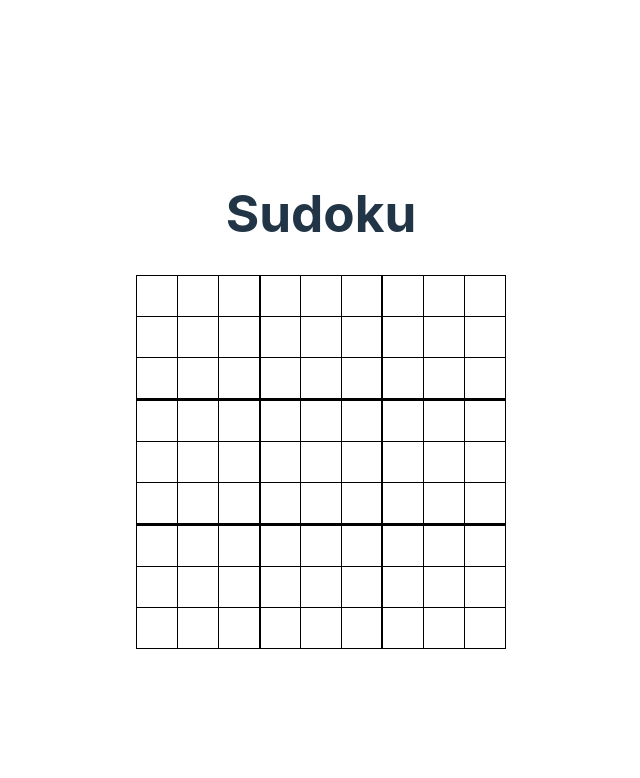
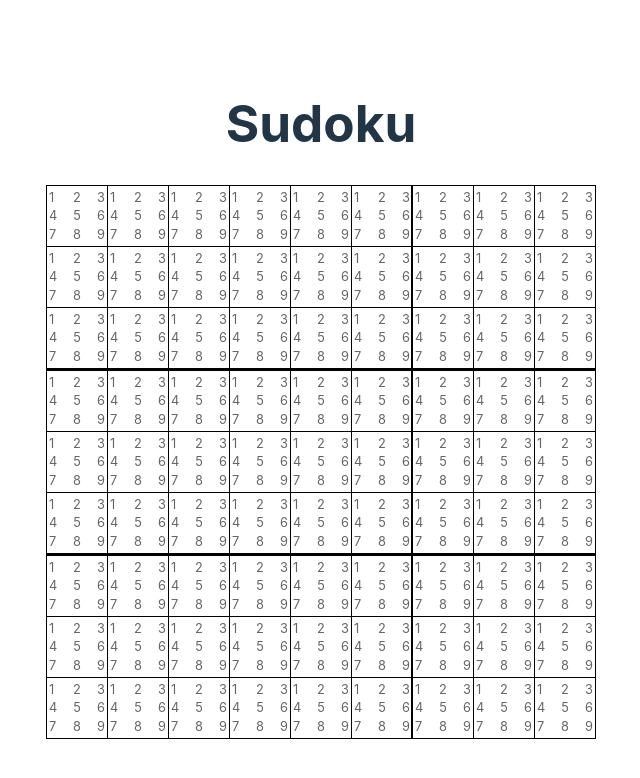
Before and after one commit to alebrozzo/SudokuHelper, a React (Vite) app: page / in a window 1280 px wide. Shown: the top 778 px of the page, without its empty margins (319-959 px from the left). Built offline with nearby package versions, Linux system fonts and the light colour scheme.

Commit message:
Add pencil marks and cell container for Sudoku grid

```diff
--- a/src/components/SudokuBoard.css
+++ b/src/components/SudokuBoard.css
@@ -53,3 +53,79 @@
 .sudoku-row:nth-child(6) {
   border-bottom: 2px solid #000;
 }
+
+.cell-container {
+  position: relative;
+  width: 60px;
+  height: 60px;
+}
+
+.pencil-marks {
+  position: absolute;
+  top: 0;
+  left: 0;
+  width: 100%;
+  height: 100%;
+  pointer-events: none;
+}
+
+.pencil-mark {
+  position: absolute;
+  font-size: 0.8rem;
+  color: #666;
+  display: block;
+}
+
+/* Position for each number 1-9 */
+.pencil-mark.pos-1 {
+  top: 2px;
+  left: 2px;
+}
+.pencil-mark.pos-2 {
+  top: 2px;
+  left: 50%;
+  transform: translateX(-50%);
+}
+.pencil-mark.pos-3 {
+  top: 2px;
+  right: 2px;
+}
+.pencil-mark.pos-4 {
+  top: 50%;
+  left: 2px;
+  transform: translateY(-50%);
+}
+.pencil-mark.pos-5 {
+  top: 50%;
+  left: 50%;
+  transform: translate(-50%, -50%);
+}
+.pencil-mark.pos-6 {
+  top: 50%;
+  right: 2px;
+  transform: translateY(-50%);
+}
+.pencil-mark.pos-7 {
+  bottom: 2px;
+  left: 2px;
+}
+.pencil-mark.pos-8 {
+  bottom: 2px;
+  left: 50%;
+  transform: translateX(-50%);
+}
+.pencil-mark.pos-9 {
+  bottom: 2px;
+  right: 2px;
+}
+
+.sudoku-cell {
+  width: 100%;
+  height: 100%;
+  text-align: center;
+  font-size: 1.2rem;
+  border: none;
+  padding: 0;
+  background-color: white;
+  color: black;
+}
--- a/src/components/SudokuCell.tsx
+++ b/src/components/SudokuCell.tsx
@@ -16,5 +16,22 @@ export const SudokuCell = ({ value, onChange }: SudokuCellProps) => {
     }
   }
 
-  return <input type="number" min="1" max="9" value={value || ''} onChange={handleChange} className="sudoku-cell" />
+  return (
+    <div className="cell-container">
+      {value ? (
+        <input type="number" min="1" max="9" value={value} onChange={handleChange} className="sudoku-cell" />
+      ) : (
+        <>
+          <input type="number" min="1" max="9" value="" onChange={handleChange} className="sudoku-cell" />
+          <div className="pencil-marks">
+            {[1, 2, 3, 4, 5, 6, 7, 8, 9].map((num) => (
+              <span key={num} className={`pencil-mark pos-${num}`}>
+                {num}
+              </span>
+            ))}
+          </div>
+        </>
+      )}
+    </div>
+  )
 }
```
